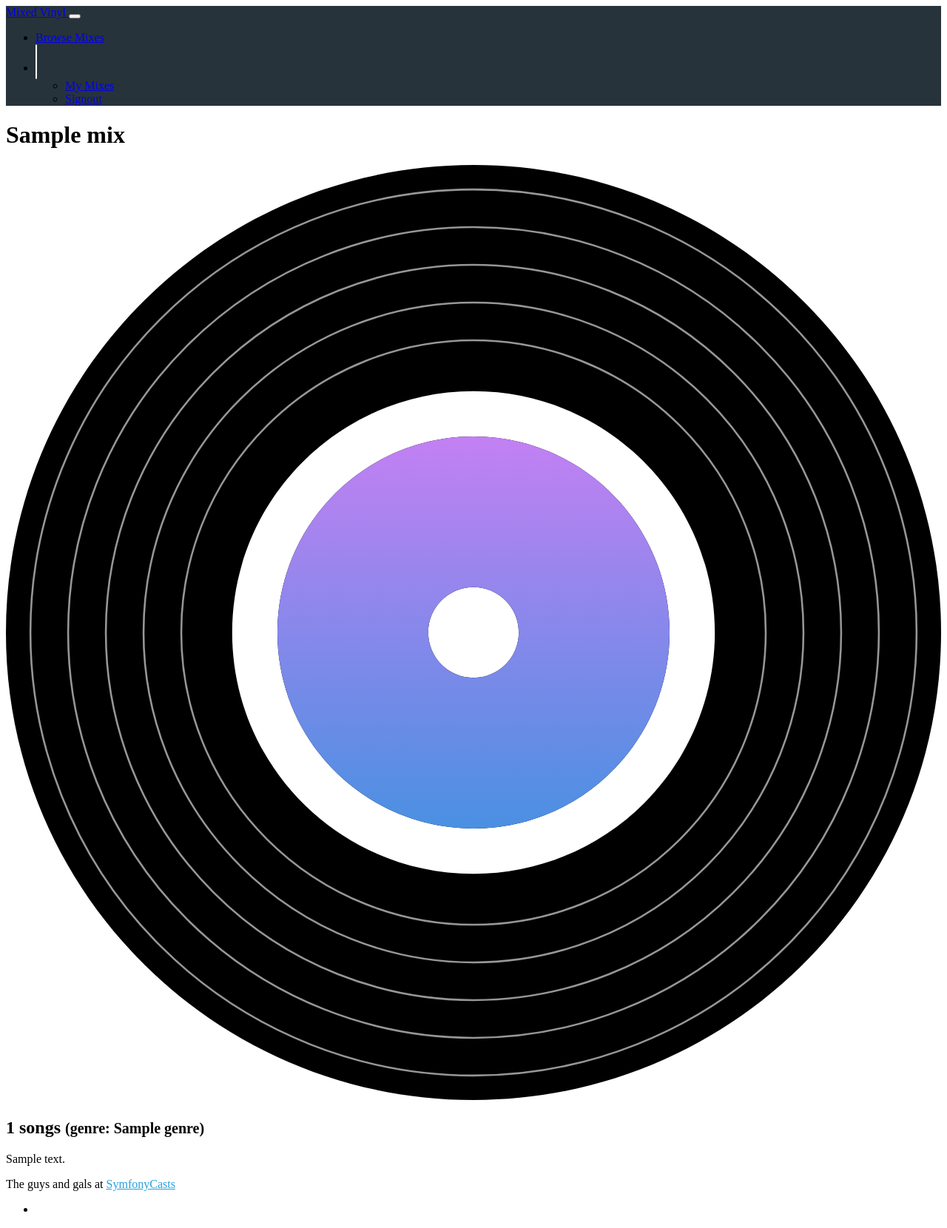
After one commit to adamsmida/mv_adamsmida, a Symfony app: template templates/mix/show.html.twig in a window 1280 px wide. The commit adds this page. Shown: the whole page at 74% size. Run offline with Twig, Linux system fonts and the light colour scheme; the template is opened without the code that fills it: most values are stand-ins (such as "Sample title", 1, 10 or a date in 2020); some libraries are stand-ins or nearby versions.

Commit message:
Querying for a Single Entity for a "Show" Page

```diff
--- /dev/null
+++ b/templates/mix/_recordSvg.html.twig
@@ -0,0 +1,23 @@
+<svg width="100%" height="100%" viewBox="0 0 496 496" xmlns="http://www.w3.org/2000/svg" xmlns:xlink="http://www.w3.org/1999/xlink">
+    <defs>
+        <linearGradient x1="50%" y1="0%" x2="50%" y2="100%" id="linearGradient-1">
+            <stop stop-color="#C380F3" offset="0%"></stop>
+            <stop stop-color="#4A90E2" offset="100%"></stop>
+        </linearGradient>
+    </defs>
+    <g id="Mixed-Vinyl" stroke="none" stroke-width="1" fill="none" fill-rule="evenodd">
+        <g id="Group">
+            <g id="record-vinyl" fill="#000000" fill-rule="nonzero">
+                <path d="M248,144 C190.562386,144 144,190.562386 144,248 C144,305.437614 190.562386,352 248,352 C305.437614,352 352,305.437614 352,248 C352,190.562386 305.437614,144 248,144 L248,144 Z M248,272 C234.745166,272 224,261.254834 224,248 C224,234.745166 234.745166,224 248,224 C261.254834,224 272,234.745166 272,248 C272,261.254834 261.254834,272 248,272 Z M248,0 C111,0 0,111 0,248 C0,385 111,496 248,496 C385,496 496,385 496,248 C496,111 385,0 248,0 Z M248,376 C177.307552,376 120,318.692448 120,248 C120,177.307552 177.307552,120 248,120 C318.692448,120 376,177.307552 376,248 C376,281.947711 362.514324,314.505012 338.509668,338.509668 C314.505012,362.514324 281.947711,376 248,376 Z" id="Shape"></path>
+            </g>
+            <g id="record-vinyl" transform="translate(144.000000, 144.000000)" fill="url(#linearGradient-1)" fill-rule="nonzero">
+                <path d="M104,0 C46.562386,0 0,46.562386 0,104 C0,161.437614 46.562386,208 104,208 C161.437614,208 208,161.437614 208,104 C208,46.562386 161.437614,0 104,0 L104,0 Z M104,128 C90.745166,128 80,117.254834 80,104 C80,90.745166 90.745166,80 104,80 C117.254834,80 128,90.745166 128,104 C128,117.254834 117.254834,128 104,128 Z" id="Shape"></path>
+            </g>
+            <circle id="Oval" stroke="#979797" cx="248" cy="248" r="235"></circle>
+            <circle id="Oval" stroke="#979797" cx="248" cy="248" r="215"></circle>
+            <circle id="Oval" stroke="#979797" cx="248" cy="248" r="195"></circle>
+            <circle id="Oval" stroke="#979797" cx="248" cy="248" r="175"></circle>
+            <circle id="Oval" stroke="#979797" cx="248" cy="248" r="155"></circle>
+        </g>
+    </g>
+</svg>
--- /dev/null
+++ b/templates/mix/show.html.twig
@@ -0,0 +1,18 @@
+{% extends 'base.html.twig' %}
+
+{% block title %}{{ mix.title }} Mix{% endblock %}
+
+{% block body %}
+    <div class="container">
+        <h1 class="d-inline me-3">{{ mix.title }}</h1>
+        <div class="row mt-5">
+            <div class="col-12 col-md-4">
+                {{ include('mix/_recordSvg.html.twig') }}
+            </div>
+            <div class="col-12 col-md-8 ps-5">
+                <h2 class="mb-4">{{ mix.trackCount }} songs <small>(genre: {{ mix.genre }})</small></h2>
+                <p>{{ mix.description }}</p>
+            </div>
+        </div>
+    </div>
+{% endblock %}
```
Also changed, not shown: src/Controller/MixController.php (+10 -1 lines), templates/vinyl/browse.html.twig (+6 -1 lines).
